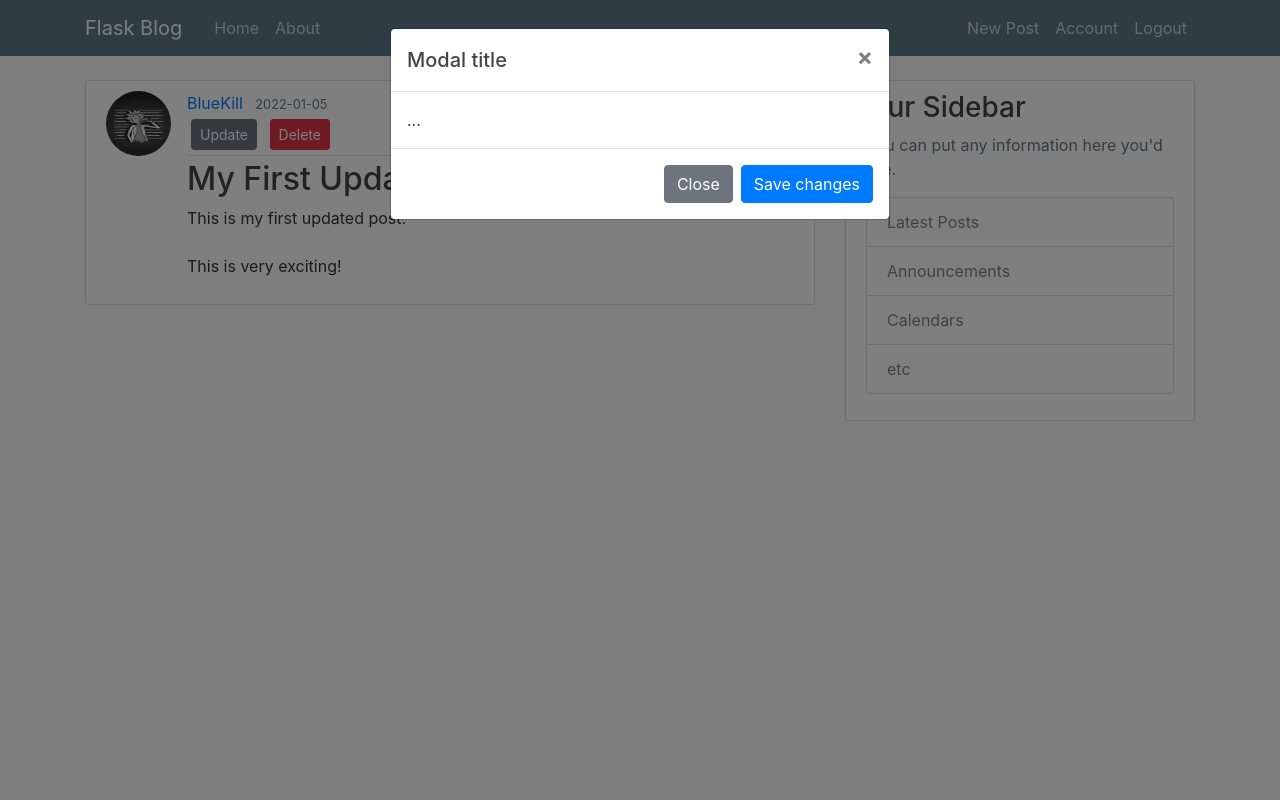
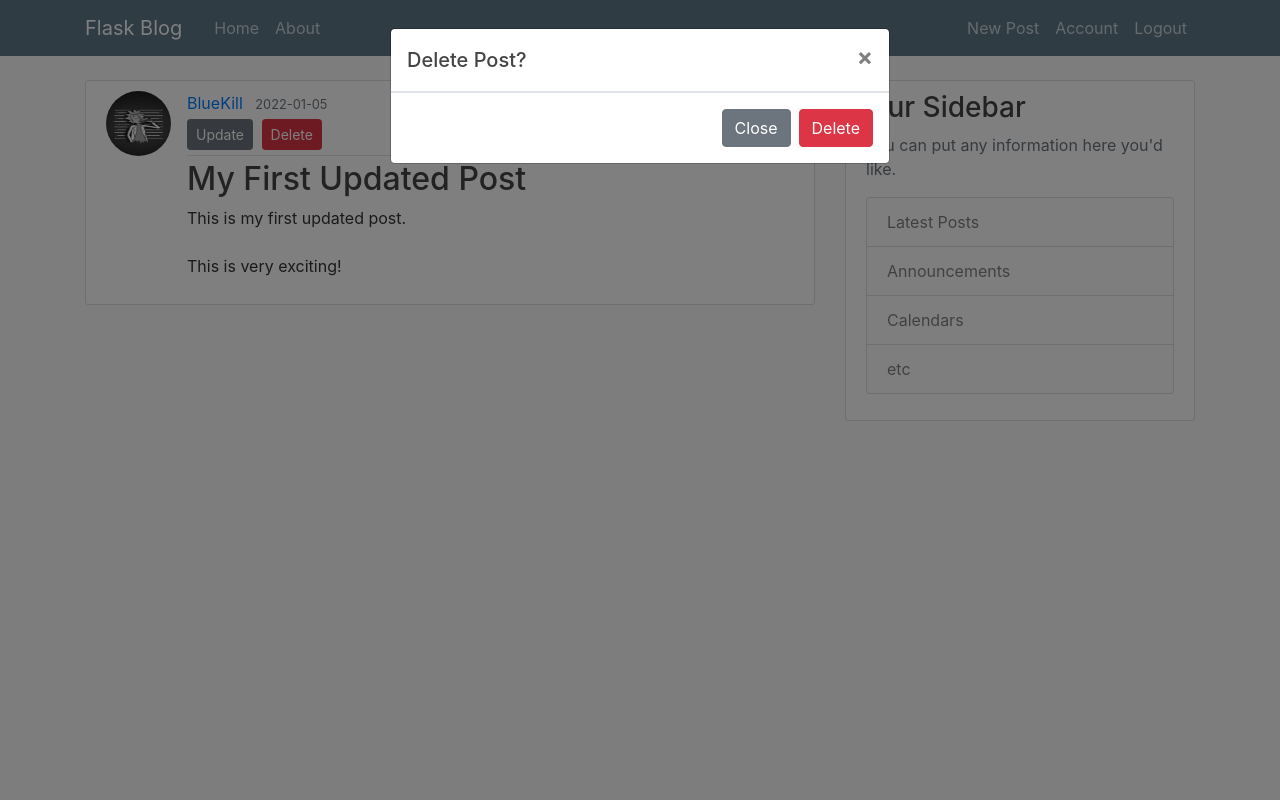
Before and after one commit to Utkarsh736/FlaskBlog, a Flask app: page /post/1 in a window 1280 px wide, after a click on "Delete". Run offline with Flask 2, Linux system fonts and the light colour scheme; a user stored in the database is signed in; data comes from the database, SQL or seed files in the repository; both versions use the stored data as it was after the commit; some libraries are stand-ins or nearby versions.

Commit message:
Delete functionality and Modal styling

```diff
--- a/flaskblog/routes.py
+++ b/flaskblog/routes.py
@@ -139,3 +139,16 @@ def update_post(post_id):
         form.content.data = post.content
     return render_template('create_post.html', title='Update Post',
                              form=form, legend='Update Post')
+
+
+
+@app.route("/post/<int:post_id>/delete", methods=['POST'])
+@login_required
+def delete_post(post_id):
+    post = Post.query.get_or_404(post_id)
+    if post.author != current_user:
+        abort(403)
+    db.session.delete(post)
+    db.session.commit()
+    flash('Your post has been deleted!', 'success')
+    return redirect(url_for('home'))
--- a/flaskblog/templates/post.html
+++ b/flaskblog/templates/post.html
@@ -8,7 +8,7 @@
                 <small class="text-muted">{{ post.date_posted.strftime('%Y-%m-%d') }}</small>
                 {% if post.author == current_user %}
                     <div>
-                        <a href="{{ url_for('update_post', post_id=post.id) }}" class="btn btn-secondary btn-sm m-1">Update</a>
+                        <a href="{{ url_for('update_post', post_id=post.id) }}" class="btn btn-secondary btn-sm mt-1 mb-1">Update</a>
                         <button class="btn btn-danger btn-sm m-1" data-toggle="modal" data-target="#deleteModal">Delete</button>
                     </div>
                 {% endif %}
@@ -23,17 +23,16 @@
         <div class="modal-dialog" role="document">
             <div class="modal-content">
                 <div class="modal-header">
-                    <h5 class="modal-title" id="deleteModalLabel">Modal title</h5>
+                    <h5 class="modal-title" id="deleteModalLabel">Delete Post?</h5>
                     <button type="button" class="close" data-dismiss="modal" aria-label="Close">
                     <span aria-hidden="true">&times;</span>
                     </button>
                 </div>
-                <div class="modal-body">
-                    ...
-                </div>
                 <div class="modal-footer">
                     <button type="button" class="btn btn-secondary" data-dismiss="modal">Close</button>
-                    <button type="button" class="btn btn-primary">Save changes</button>
+                    <form action="{{ url_for('delete_post', post_id=post.id) }}" method="POST">
+                        <input class='btn btn-danger' type="submit" value="Delete">
+                    </form>
                 </div>
             </div>
         </div>
```
Also changed, not shown: flaskblog/site.db.
